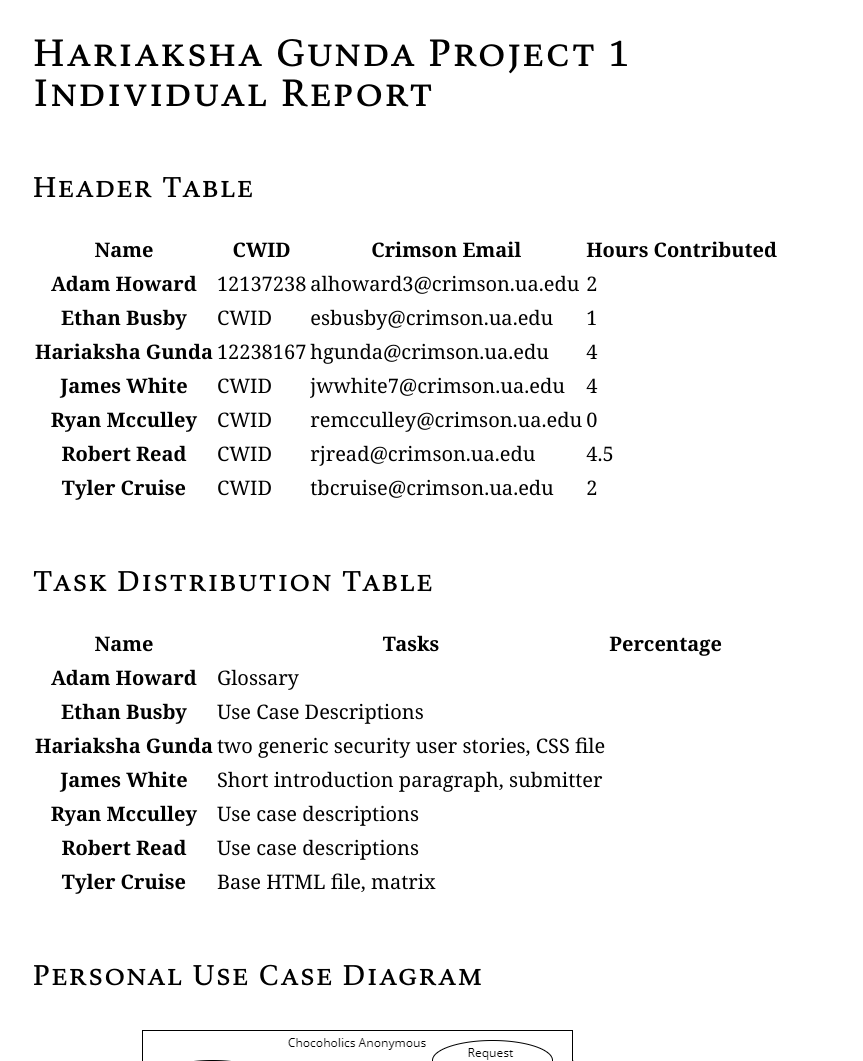
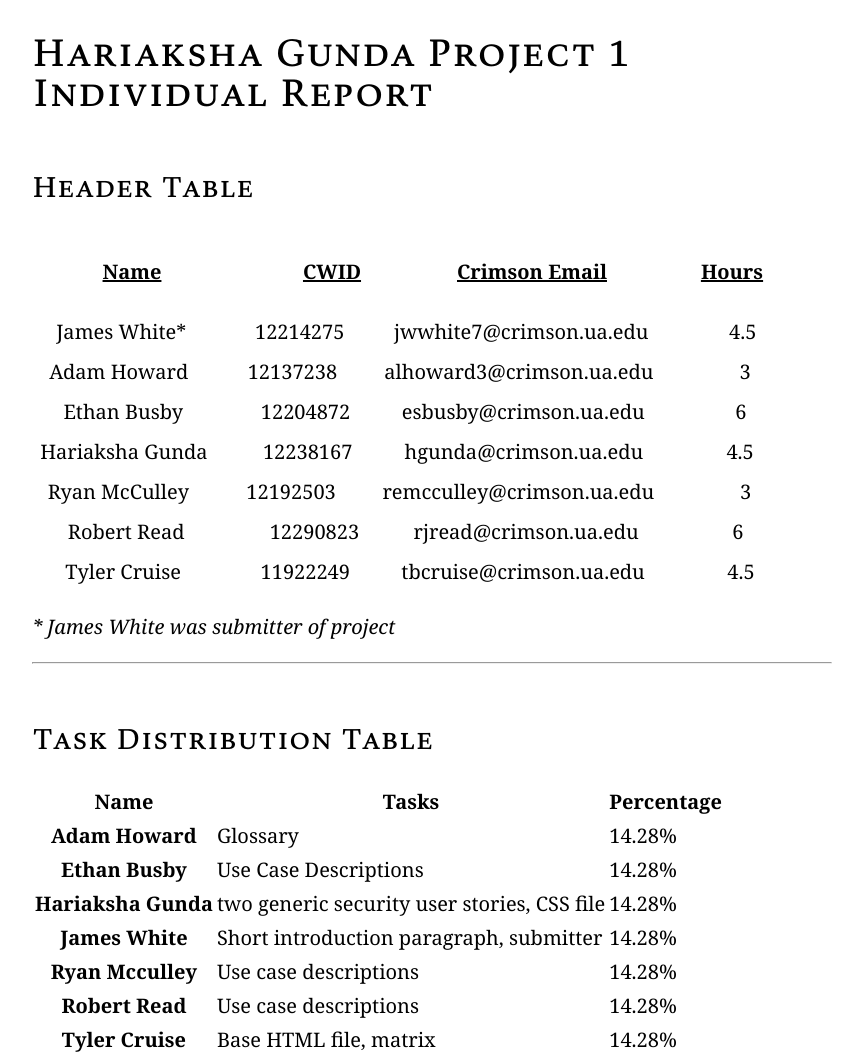
Before and after one commit to Hariaksha/choc-an, a plain HTML site: page Team3_Requirements/HariakshaGundaTeam3Report.html in a window 1280 px wide. Shown: the top 1061 px of the page, without its empty margins (208-1071 px from the left). Drawn offline with Linux system fonts and the light colour scheme.

Commit message:
Merge branch 'master' of https://Hariaksha@bitbucket.org/tklocklear/fall2023team3.git

```diff
--- a/Team3_Requirements/HariakshaGundaTeam3Report.html
+++ b/Team3_Requirements/HariakshaGundaTeam3Report.html
@@ -11,56 +11,127 @@
 		<h1>Hariaksha Gunda Project 1 Individual Report</h1>
 
 		<h3>Header Table</h3>
-		<table>
-			<tr>
-				<th>Name</th>
-				<th>CWID</th>
-				<th>Crimson Email</th>
-				<th>Hours Contributed</th>
-			</tr>
-        	<tr>
-        		<th>Adam Howard</th>
-        		<td>12137238</td>
-        		<td>alhoward3@crimson.ua.edu</td>
-        		<td>2</td>
-        	</tr>
-        	<tr>
-        		<th>Ethan Busby</th>
-        		<td>CWID</td>
-        		<td>esbusby@crimson.ua.edu</td>
-        		<td>1</td>
-        	</tr>
-        	<tr>
-        		<th>Hariaksha Gunda</th>
-        		<td>12238167</td>
-        		<td>hgunda@crimson.ua.edu</td>
-        		<td>4</td>
-        	</tr>
-        	<tr>
-        		<th>James White</th>
-        		<td>CWID</td>
-        		<td>jwwhite7@crimson.ua.edu</td>
-        		<td>4</td>
-        	</tr>
-        	<tr>
-        		<th>Ryan Mcculley</th>
-        		<td>CWID</td>
-        		<td>remcculley@crimson.ua.edu</td>
-        		<td>0</td>
-        	</tr>
-        	<tr>
-        		<th>Robert Read</th>
-        		<td>CWID</td>
-        		<td>rjread@crimson.ua.edu</td>
-        		<td>4.5</td>
-        	</tr>
-        	<tr>
-        		<th>Tyler Cruise</th>
-        		<td>CWID</td>
-        		<td>tbcruise@crimson.ua.edu</td>
-        		<td>2</td>
-        	</tr>
-		</table>
+<div class="row">
+  <div class="column">
+    <p><strong><u>Name</u></strong></p>
+  </div>
+  <div class="column">
+    <p><strong><u>CWID</u></strong></p>
+  </div>
+  <div class="column">
+    <p><strong><u>Crimson Email</u></strong></p>
+  </div>
+  <div class="column">
+    <p><strong><u>Hours</u></strong></p>
+  </div>
+</div>
+<!-- JAMES WHITE -->
+<div class="row">
+  <div class="column">
+    James White*
+  </div>
+  <div class="column">
+    12214275
+  </div>
+  <div class="column">
+    jwwhite7@crimson.ua.edu
+  </div>
+  <div class="column">
+    4.5
+  </div>
+</div>
+<!-- ADAM HOWARD -->
+<div class="row">
+  <div class="column">
+    Adam Howard
+  </div>
+  <div class="column">
+    12137238
+  </div>
+  <div class="column">
+    alhoward3@crimson.ua.edu
+  </div>
+  <div class="column">
+    3
+  </div>
+</div>
+<!-- ETHAN BUSBY -->
+<div class="row">
+  <div class="column">
+    Ethan Busby
+  </div>
+  <div class="column">
+    12204872
+  </div>
+  <div class="column">
+    esbusby@crimson.ua.edu
+  </div>
+  <div class="column">
+    6
+  </div>
+</div>
+<!-- HARIAKSHA GUNDA -->
+<div class="row">
+  <div class="column">
+    Hariaksha Gunda
+  </div>
+  <div class="column">
+    12238167
+  </div>
+  <div class="column">
+    hgunda@crimson.ua.edu
+  </div>
+  <div class="column">
+    4.5
+  </div>
+</div>
+<!-- RYAN McCULLEY -->
+<div class="row">
+  <div class="column">
+    Ryan McCulley
+  </div>
+  <div class="column">
+    12192503
+  </div>
+  <div class="column">
+    remcculley@crimson.ua.edu
+  </div>
+  <div class="column">
+    3
+  </div>
+</div>
+<!-- ROBERT READ -->
+<div class="row">
+  <div class="column">
+    Robert Read
+  </div>
+  <div class="column">
+    12290823
+  </div>
+  <div class="column">
+    rjread@crimson.ua.edu
+  </div>
+  <div class="column">
+    6
+  </div>
+</div>
+<!-- TYLER CRUISE -->
+<div class="row">
+  <div class="column">
+    Tyler Cruise
+  </div>
+  <div class="column">
+    11922249
+  </div>
+  <div class="column">
+    tbcruise@crimson.ua.edu
+  </div>
+  <div class="column">
+    4.5
+  </div>
+</div>
+<p><em>* James White was submitter of project</em></p>
+<hr/>
 
 		<h3>Task Distribution Table</h3>
 		<table>
@@ -72,37 +143,37 @@
         	<tr>
         		<th>Adam Howard</th>
         		<td>Glossary</td>
-        		<td></td>
+        		<td>14.28%</td>
         	</tr>
         	<tr>
         		<th>Ethan Busby</th>
         		<td>Use Case Descriptions</td>
-        		<td></td>
+        		<td>14.28%</td>
         	</tr>
         	<tr>
         		<th>Hariaksha Gunda</th>
         		<td>two generic security user stories, CSS file</td>
-        		<td></td>
+        		<td>14.28%</td>
         	</tr>
         	<tr>
         		<th>James White</th>
         		<td>Short introduction paragraph, submitter</td>
-        		<td></td>
+        		<td>14.28%</td>
         	</tr>
         	<tr>
         		<th>Ryan Mcculley</th>
         		<td>Use case descriptions</td>
-        		<td></td>
+        		<td>14.28%</td>
         	</tr>
         	<tr>
         		<th>Robert Read</th>
         		<td>Use case descriptions</td>
-        		<td></td>
+        		<td>14.28%</td>
         	</tr>
         	<tr>
         		<th>Tyler Cruise</th>
         		<td>Base HTML file, matrix</td>
-        		<td></td>
+        		<td>14.28%</td>
         	</tr>
         </table>
 
```
Also changed, not shown: Team3_Requirements/Report.html (+2 -6 lines).
